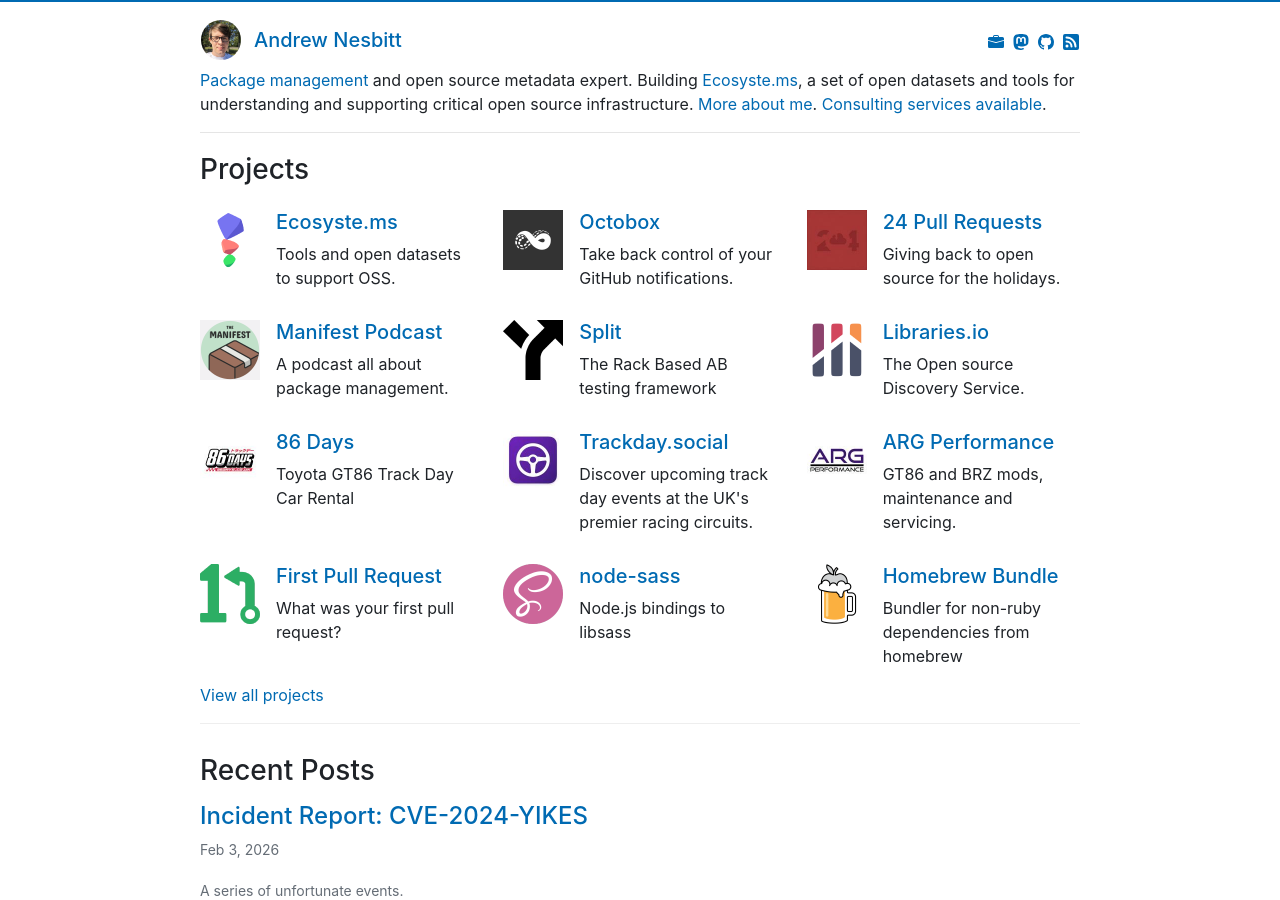
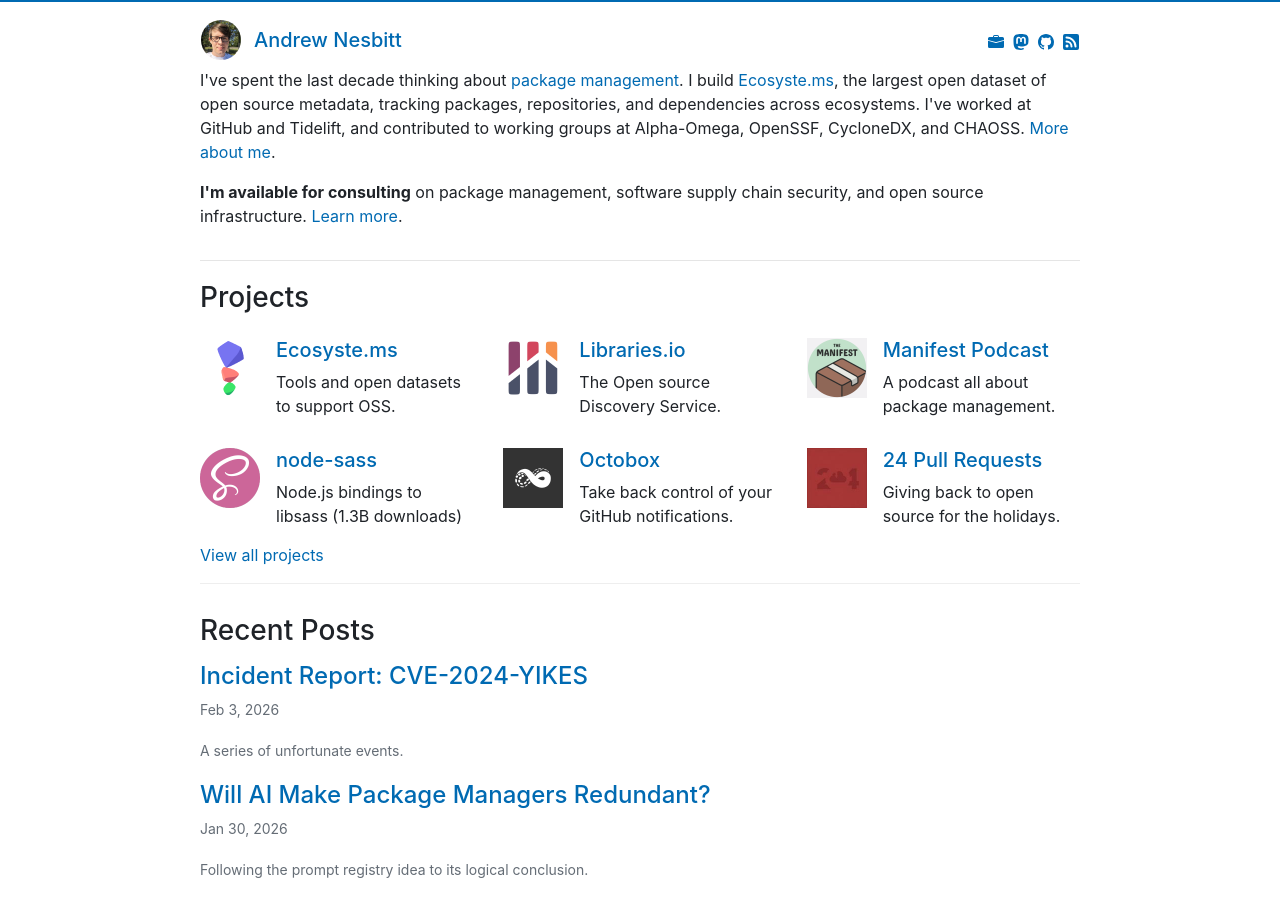
Before and after one commit to andrew/nesbitt.io, a Jekyll site: the page built from index.md, in a window 1280 px wide and 900 px high. Built offline with Jekyll 4.4.1, drawn with Linux system fonts in a browser that asks for light colours.

Commit message:
Enhance home page content and add new project entries

```diff
--- a/_data/stats.json
+++ b/_data/stats.json
@@ -1,5 +1,5 @@
 {
-  "generated_at": "2026-02-03T16:26:16Z",
+  "generated_at": "2026-02-03T16:35:40Z",
   "total_posts": 66,
   "total_words": 87786,
   "reading_minutes": 439,
--- a/_layouts/home.html
+++ b/_layouts/home.html
@@ -24,7 +24,9 @@
 
 <div class="row">
   <div class="col-12">
-    <a href="/package-managers/">Package management</a> and open source metadata expert. Building <a href="https://ecosyste.ms">Ecosyste.ms</a>, a set of open datasets and tools for understanding and supporting critical open source infrastructure. <a href="/about/">More about me</a>. <a href="/consulting/">Consulting services available</a>.
+    <p>I've spent the last decade thinking about <a href="/package-managers/">package management</a>. I build <a href="https://ecosyste.ms">Ecosyste.ms</a>, the largest open dataset of open source metadata, tracking packages, repositories, and dependencies across ecosystems. I've worked at GitHub and Tidelift, and contributed to working groups at Alpha-Omega, OpenSSF, CycloneDX, and CHAOSS. <a href="/about/">More about me</a>.</p>
+
+    <p><strong>I'm available for consulting</strong> on package management, software supply chain security, and open source infrastructure. <a href="/consulting/">Learn more</a>.</p>
   </div>
 </div>
 <hr>
@@ -35,6 +37,29 @@
     <div class="media-body">
       <h5 class="mt-0"><a href="https://ecosyste.ms">Ecosyste.ms</a></h5>
       Tools and open datasets to support OSS.
+    </div>
+  </div>
+  <div class="media col-lg-4">
+    <a href="https://libraries.io"><img class="mr-3" src="/images/projects/librariesio.png" width="60px" alt="Libraries.io"></a>
+    <div class="media-body">
+      <h5 class="mt-0"><a href="https://libraries.io">Libraries.io</a></h5>
+      The Open source Discovery Service.
+    </div>
+  </div>
+  <div class="media col-lg-4">
+    <a href="https://manifest.fm"><img class="mr-3" src="/images/projects/themanifest.png" width="60px" alt="Manifest Podcast"></a>
+    <div class="media-body">
+      <h5 class="mt-0"><a href="https://manifest.fm">Manifest Podcast</a></h5>
+      A podcast all about package management.
+    </div>
+  </div>
+</div>
+<div class="row">
+  <div class="media col-lg-4">
+    <a href="https://github.com/sass/node-sass"><img class="mr-3" src="/images/projects/sass.png" width="60px" alt="node-sass"></a>
+    <div class="media-body">
+      <h5 class="mt-0"><a href="https://github.com/sass/node-sass">node-sass</a></h5>
+      Node.js bindings to libsass (1.3B downloads)
     </div>
   </div>
   <div class="media col-lg-4">
@@ -49,76 +74,6 @@
     <div class="media-body">
       <h5 class="mt-0"><a href="https://24pullrequests.com">24 Pull Requests</a></h5>
       Giving back to open source for the holidays.
-    </div>
-  </div>
-</div>
-<div class="row">
-  <div class="media col-lg-4">
-    <a href="https://manifest.fm"><img class="mr-3" src="/images/projects/themanifest.png" width="60px" alt="Manifest Podcast"></a>
-    <div class="media-body">
-      <h5 class="mt-0"><a href="https://manifest.fm">Manifest Podcast</a></h5>
-      A podcast all about package management.
-    </div>
-  </div>
-  <div class="media col-lg-4">
-    <a href="https://github.com/splitrb/split"><img class="mr-3" src="/images/projects/splitrb.png" width="60px" alt="Split"></a>
-    <div class="media-body">
-      <h5 class="mt-0"><a href="https://github.com/splitrb/split">Split</a></h5>
-      The Rack Based AB testing framework
-    </div>
-  </div>
-  <div class="media col-lg-4">
-    <a href="https://libraries.io"><img class="mr-3" src="/images/projects/librariesio.png" width="60px" alt="Libraries.io"></a>
-    <div class="media-body">
-      <h5 class="mt-0"><a href="https://libraries.io">Libraries.io</a></h5>
-      The Open source Discovery Service.
-    </div>
-  </div>
-</div>
-<div class="row">
-  <div class="media col-lg-4">
-    <a href="https://86days.co.uk/"><img class="mr-3" src="/images/projects/86days.png" width="60px" alt="86 Days"></a>
-    <div class="media-body">
-      <h5 class="mt-0"><a href="https://86days.co.uk/">86 Days</a></h5>
-      Toyota GT86 Track Day Car Rental
-    </div>
-  </div>
-  <div class="media col-lg-4">
-    <a href="https://trackday.social/"><img class="mr-3" src="/images/projects/trackday-social.png" width="60px" alt="Trackday.social"></a>
-    <div class="media-body">
-      <h5 class="mt-0"><a href="https://trackday.social/">Trackday.social</a></h5>
-       Discover upcoming track day events at the UK's premier racing circuits.
-    </div>
-  </div>
-  <div class="media col-lg-4">
-    <a href="https://argperformance.com"><img class="mr-3" src="/images/projects/argperformance.png" width="60px" alt="ARG Performance"></a>
-    <div class="media-body">
-      <h5 class="mt-0"><a href="https://argperformance.com">ARG Performance</a></h5>
-      GT86 and BRZ mods, maintenance and servicing.
-    </div>
-  </div>
-
-</div>
-<div class="row">
-  <div class="media col-lg-4">
-    <a href="https://github.com/andrew/first-pr"><img class="mr-3" src="/images/projects/firstpr.png" width="60px" alt="First Pull Request"></a>
-    <div class="media-body">
-      <h5 class="mt-0"><a href="https://github.com/andrew/first-pr">First Pull Request</a></h5>
-      What was your first pull request?
-    </div>
-  </div>
-  <div class="media col-lg-4">
-    <a href="https://github.com/sass/node-sass"><img class="mr-3" src="/images/projects/sass.png" width="60px" alt="node-sass"></a>
-    <div class="media-body">
-      <h5 class="mt-0"><a href="https://github.com/sass/node-sass">node-sass</a></h5>
-      Node.js bindings to libsass
-    </div>
-  </div>
-  <div class="media col-lg-4">
-    <a href="https://github.com/Homebrew/homebrew-bundle"><img class="mr-3" src="/images/projects/homebrew.png" width="60px" alt="Homebrew Bundle"></a>
-    <div class="media-body">
-      <h5 class="mt-0"><a href="https://github.com/Homebrew/homebrew-bundle">Homebrew Bundle</a></h5>
-      Bundler for non-ruby dependencies from homebrew
     </div>
   </div>
 </div>
```
